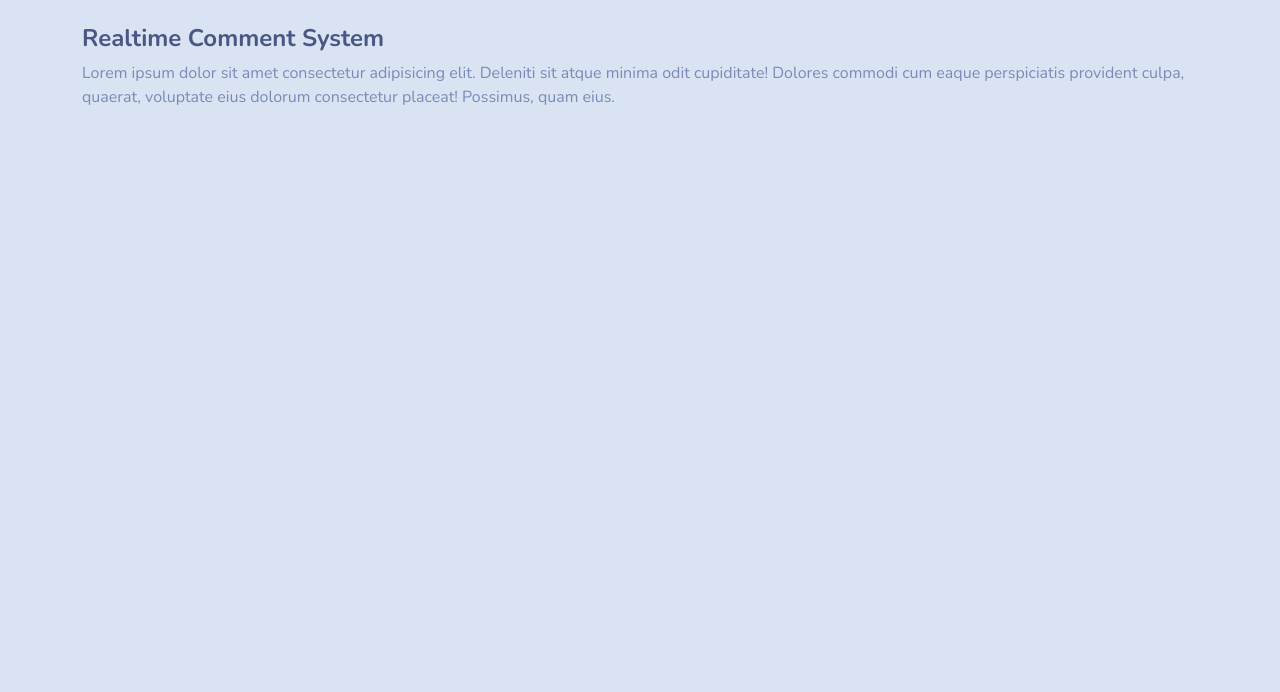
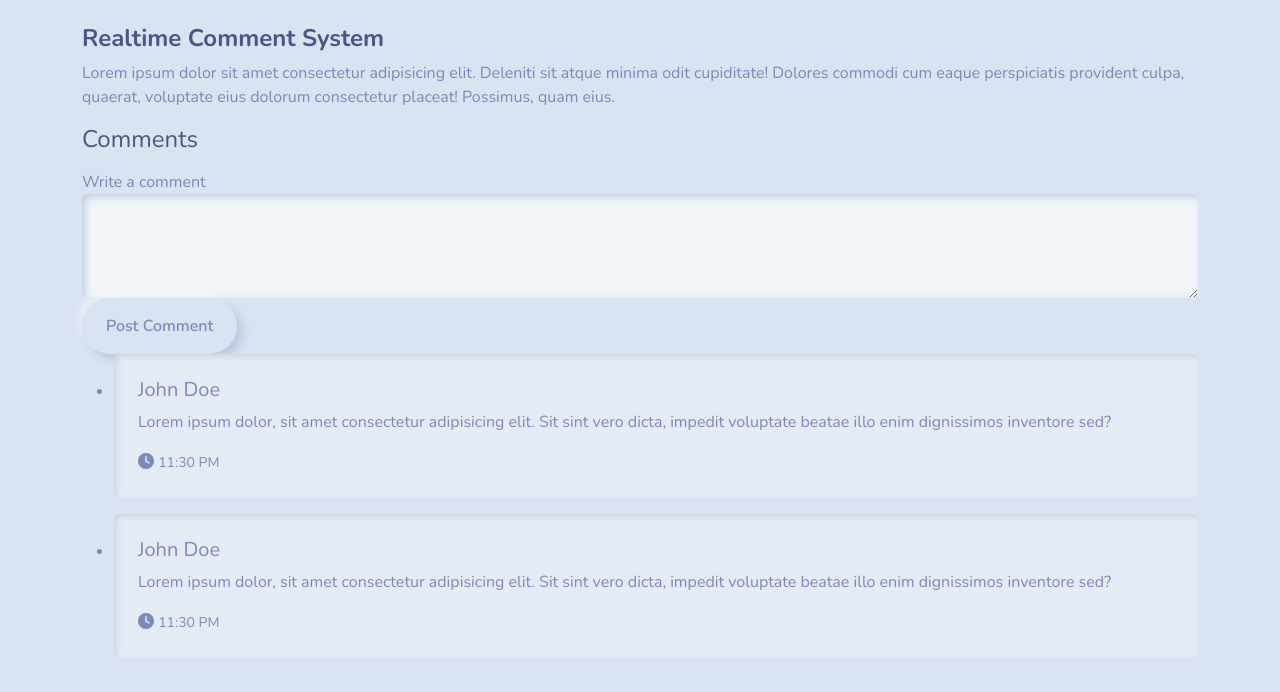
Before and after one commit to SagarMedtiya/Realtime-Comment-System, a website: page public/index.html in a window 1280 px wide. Drawn offline with nearby package versions, Linux system fonts and the light colour scheme.

Commit message:
add the frontend part

```diff
--- a/public/index.html
+++ b/public/index.html
@@ -6,6 +6,7 @@
     <title>Realtime Comment System</title>
     <link rel="stylesheet" href="css/style.css">
     <link rel="stylesheet" href="css/bootstrap.min.css">
+    <link rel="stylesheet" href="https://cdnjs.cloudflare.com/ajax/libs/font-awesome/6.2.1/css/all.min.css" integrity="sha512-MV7K8+y+gLIBoVD59lQIYicR65iaqukzvf/nwasF0nqhPay5w/9lJmVM2hMDcnK1OnMGCdVK+iQrJ7lzPJQd1w==" crossorigin="anonymous" referrerpolicy="no-referrer" />
 </head>
 <body>
     <div class="container">
@@ -17,9 +18,46 @@
         </div>
         <div class="row">
             <div class="col-md-12">
-                <h4 class="'border-bottom pb-2">
-
-                </h4>
+                <h4 class="'border-bottom pb-2">Comments</h4>
+            </div>
+            <div class="col-md-12">
+                <div class="form-group">
+                    <label for="">Write a comment</label>
+                    <textarea  id="textarea"  rows="3" class="form-control"></textarea>
+                </div>
+            </div>
+            <div class="col-md-12">
+                <button class="btn btn-primary float">Post Comment</button>
+            </div>
+        </div>
+        <div class="row">
+            <div class="col-md-12">
+                <ul class="comment__box">
+                    <li class="comment">
+                        <div class="card border-light mb-3">
+                            <div class="card-body">
+                                <h5>John Doe</h5>
+                                <p>Lorem ipsum dolor, sit amet consectetur adipisicing elit. Sit sint vero dicta, impedit voluptate beatae illo enim dignissimos inventore sed?</p>
+                                <div>
+                                    <i class="fa-solid fa-clock"></i>
+                                    <small>11:30 PM</small>
+                                </div>
+                            </div>
+                        </div>
+                    </li>
+                    <li class="comment">
+                        <div class="card border-light mb-3">
+                            <div class="card-body">
+                                <h5>John Doe</h5>
+                                <p>Lorem ipsum dolor, sit amet consectetur adipisicing elit. Sit sint vero dicta, impedit voluptate beatae illo enim dignissimos inventore sed?</p>
+                                <div>
+                                    <i class="fa-solid fa-clock"></i>
+                                    <small>11:30 PM</small>
+                                </div>
+                            </div>
+                        </div>
+                    </li>
+                </ul>
             </div>
         </div>
     </div>
```
